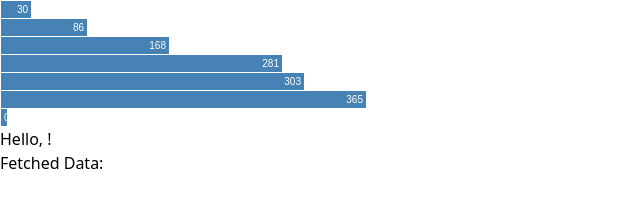
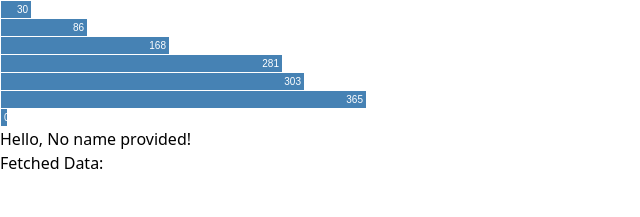
Before and after one commit to WEO-water/humanitech-side, a SvelteKit app: page / in a window 1280 px wide. Shown: the top 217 px of the page, without its empty margins (0-640 px from the left). Built offline with nearby package versions, Linux system fonts and the light colour scheme.

Commit message:
non name

```diff
--- a/src/routes/+page.svelte
+++ b/src/routes/+page.svelte
@@ -4,7 +4,7 @@
 
     let {data} = $props() // Receives `paramValue` from `+page.js`
     let fetchedData = null;
-    let paramValue = null;
+    let paramValue = $state("no name");
     onMount(() => {
       const urlParams = new URLSearchParams(window.location.search);
       paramValue = urlParams.get("name") || "No name provided";
```
